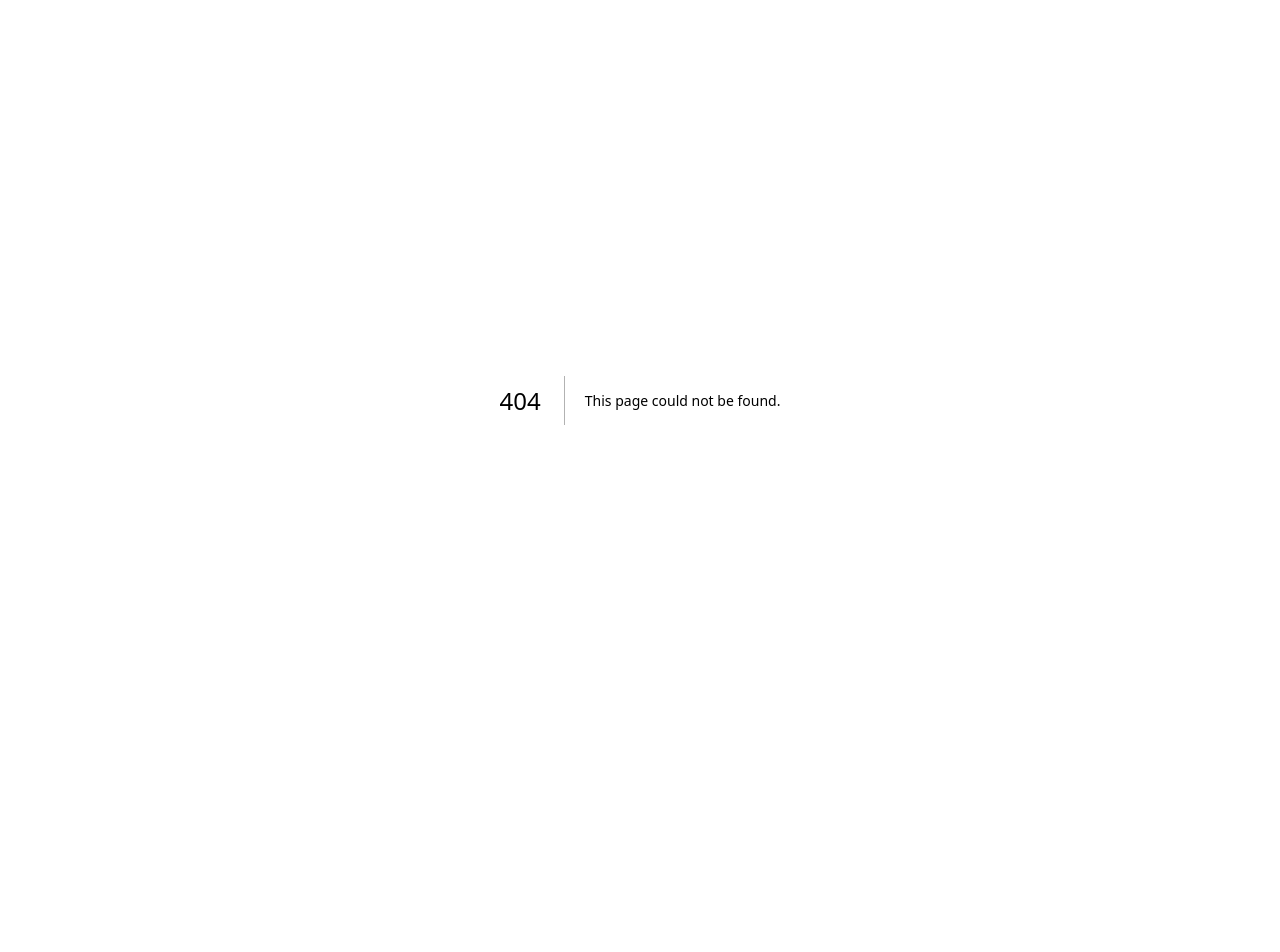
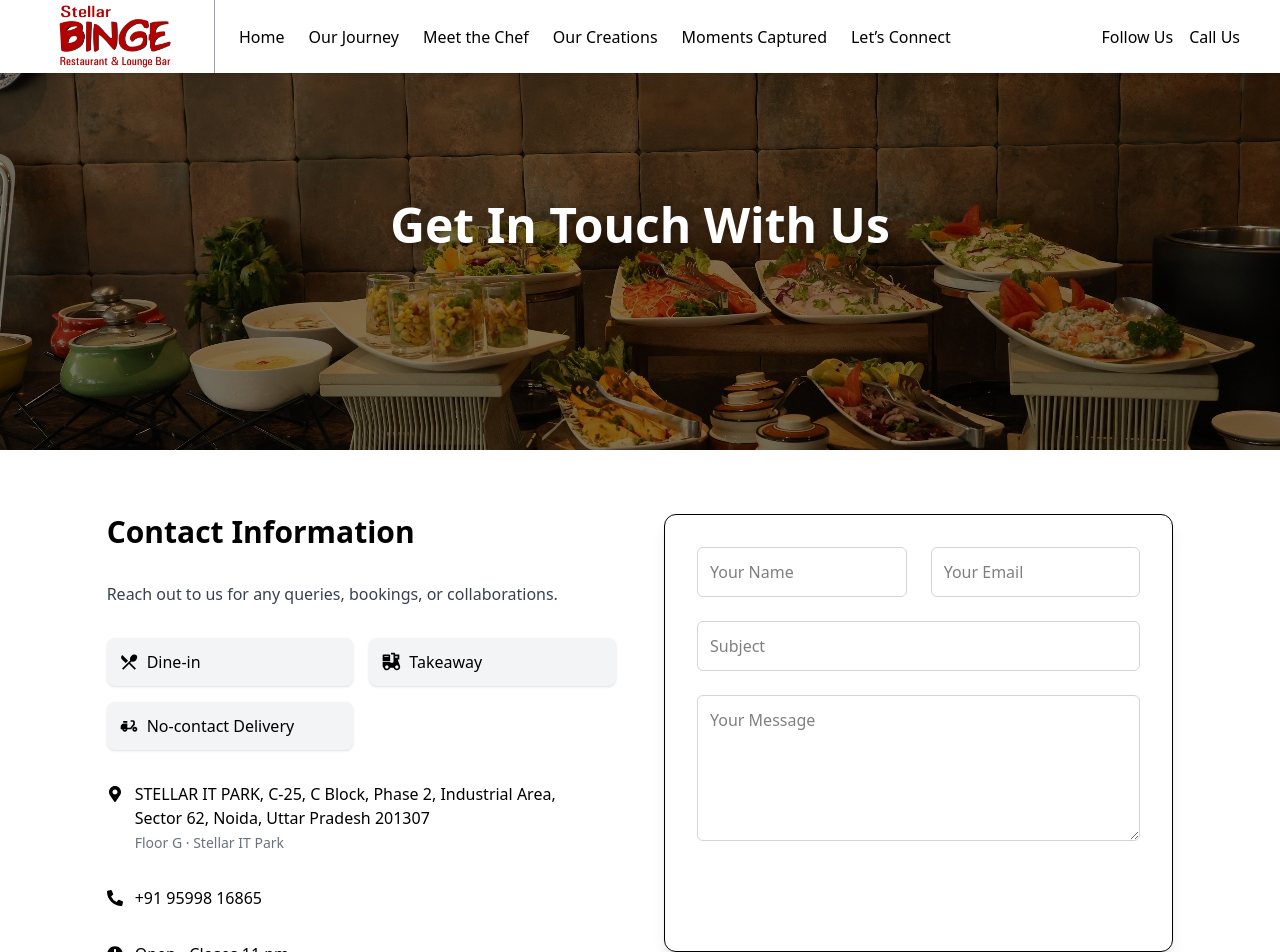
Before and after one commit to Shubham9049/binge, a Next.js app: page /contact in a window 1280 px wide. Before the commit this address had no page. Shown: the top 952 px of the page. Before the commit the page ends 800 px from the top, so only its background shows below. Built offline with nearby package versions, Linux system fonts and the light colour scheme.

Commit message:
Add changes

```diff
--- a/package.json
+++ b/package.json
@@ -10,6 +10,7 @@
   },
   "dependencies": {
     "aos": "^2.3.4",
+    "axios": "^1.11.0",
     "framer-motion": "^12.23.12",
     "lucide-react": "^0.539.0",
     "next": "15.4.6",
--- /dev/null
+++ b/src/app/contact/page.tsx
@@ -0,0 +1,180 @@
+"use client";
+
+import {
+  FaMapMarkerAlt,
+  FaEnvelope,
+  FaPhoneAlt,
+  FaClock,
+} from "react-icons/fa";
+import { MdDeliveryDining, MdOutlineLocalDining } from "react-icons/md";
+import { RiTakeawayFill } from "react-icons/ri";
+import contactBanner from "../../../assets/hero5.jpeg";
+import { useState } from "react";
+import axios from "axios";
+import Navbar from "../../../components/Navbar";
+import Image from "next/image";
+import Footer from "../../../components/Footer";
+
+export default function ContactPage() {
+  const [formData, setFormData] = useState({
+    name: "",
+    email: "",
+    subject: "",
+    message: "",
+  });
+
+  const [loading, setLoading] = useState(false);
+  const [successMsg, setSuccessMsg] = useState("");
+  const [errorMsg, setErrorMsg] = useState("");
+
+  const handleChange = (
+    e: React.ChangeEvent<HTMLInputElement | HTMLTextAreaElement>
+  ) => {
+    setFormData({ ...formData, [e.target.name]: e.target.value });
+  };
+
+  const handleSubmit = async (e: React.FormEvent) => {
+    e.preventDefault();
+    alert("form triggered");
+  };
+
+  return (
+    <div className="bg-white text-black dark:bg-[#121212] dark:text-white transition-colors">
+      <Navbar />
+
+      {/* Hero Banner */}
+      <div className="relative w-full h-[350px] md:h-[450px] overflow-hidden">
+        <Image
+          src={contactBanner}
+          alt="Contact Us"
+          className="w-full h-full object-cover"
+          priority
+        />
+        <div className="absolute inset-0 bg-black opacity-50"></div>
+        <div className="absolute inset-0 flex items-center justify-center">
+          <h1 className="text-white text-4xl md:text-5xl font-bold drop-shadow-lg text-center px-4">
+            Get In Touch With Us
+          </h1>
+        </div>
+      </div>
+
+      {/* Main Contact Section */}
+      <section className="w-11/12 md:w-5/6 mx-auto py-16 grid md:grid-cols-2 gap-12 items-start">
+        {/* Left: Contact Info */}
+        <div className="space-y-8">
+          <h2 className="text-3xl font-bold text-[var(--primary-color)]">
+            Contact Information
+          </h2>
+          <p className="text-gray-700 dark:text-gray-300">
+            Reach out to us for any queries, bookings, or collaborations.
+          </p>
+
+          {/* Services */}
+          <div className="grid grid-cols-2 gap-4">
+            <div className="flex items-center gap-2 p-3 rounded-lg bg-gray-100 dark:bg-[#1e1e1e] shadow">
+              <MdOutlineLocalDining className="text-[var(--primary-color)] text-xl" />
+              <span>Dine-in</span>
+            </div>
+            <div className="flex items-center gap-2 p-3 rounded-lg bg-gray-100 dark:bg-[#1e1e1e] shadow">
+              <RiTakeawayFill className="text-[var(--primary-color)] text-xl" />
+              <span>Takeaway</span>
+            </div>
+            <div className="flex items-center gap-2 p-3 rounded-lg bg-gray-100 dark:bg-[#1e1e1e] shadow">
+              <MdDeliveryDining className="text-[var(--primary-color)] text-xl" />
+              <span>No-contact Delivery</span>
+            </div>
+          </div>
+
+          {/* Address */}
+          <div className="flex items-start gap-3">
+            <FaMapMarkerAlt className="mt-1 text-[var(--primary-color)]" />
+            <span>
+              STELLAR IT PARK, C-25, C Block, Phase 2, Industrial Area,
+              <br /> Sector 62, Noida, Uttar Pradesh 201307
+              <br />
+              <span className="text-sm text-gray-500">
+                Floor G · Stellar IT Park
+              </span>
+            </span>
+          </div>
+
+          {/* Email */}
+          {/* <p className="flex items-center gap-3">
+            <FaEnvelope className="text-[var(--primary-color)]" />
+            info@integratedlognet.com
+          </p> */}
+
+          {/* Phone */}
+          <p className="flex items-center gap-3">
+            <FaPhoneAlt className="text-[var(--primary-color)]" />
+            +91 95998 16865
+          </p>
+
+          {/* Hours */}
+          <p className="flex items-center gap-3">
+            <FaClock className="text-[var(--primary-color)]" />
+            Open ⋅ Closes 11 pm
+          </p>
+        </div>
+
+        {/* Right: Contact Form */}
+        <form
+          onSubmit={handleSubmit}
+          className="space-y-6 bg-white dark:bg-[#1e1e1e] p-8 rounded-xl shadow-lg border dark:border-white/10"
+        >
+          {successMsg && (
+            <p className="text-green-600 font-medium">{successMsg}</p>
+          )}
+          {errorMsg && <p className="text-red-600 font-medium">{errorMsg}</p>}
+
+          <div className="grid grid-cols-1 md:grid-cols-2 gap-6">
+            <input
+              type="text"
+              name="name"
+              placeholder="Your Name"
+              value={formData.name}
+              onChange={handleChange}
+              className="border border-gray-300 dark:border-gray-700 p-3 rounded-md bg-white dark:bg-[#2c2c2c] text-black dark:text-white"
+              required
+            />
+            <input
+              type="email"
+              name="email"
+              placeholder="Your Email"
+              value={formData.email}
+              onChange={handleChange}
+              className="border border-gray-300 dark:border-gray-700 p-3 rounded-md bg-white dark:bg-[#2c2c2c] text-black dark:text-white"
+              required
+            />
+          </div>
+          <input
+            type="text"
+            name="subject"
+            placeholder="Subject"
+            value={formData.subject}
+            onChange={handleChange}
+            className="w-full border border-gray-300 dark:border-gray-700 p-3 rounded-md bg-white dark:bg-[#2c2c2c] text-black dark:text-white"
+          />
+          <textarea
+            name="message"
+            rows={5}
+            placeholder="Your Message"
+            value={formData.message}
+            onChange={handleChange}
+            className="w-full border border-gray-300 dark:border-gray-700 p-3 rounded-md bg-white dark:bg-[#2c2c2c] text-black dark:text-white"
+            required
+          />
+          <button
+            type="submit"
+            disabled={loading}
+            className="bg-[var(--primary-color)] text-white px-6 py-3 rounded-tl-2xl rounded-br-2xl hover:bg-opacity-90 transition"
+          >
+            {loading ? "Submitting..." : "Submit"}
+          </button>
+        </form>
+      </section>
+
+      <Footer />
+    </div>
+  );
+}
```
Also changed, not shown: assets/contact.jpg (added), 1 other file (tests, documents, lock files or other folders).
